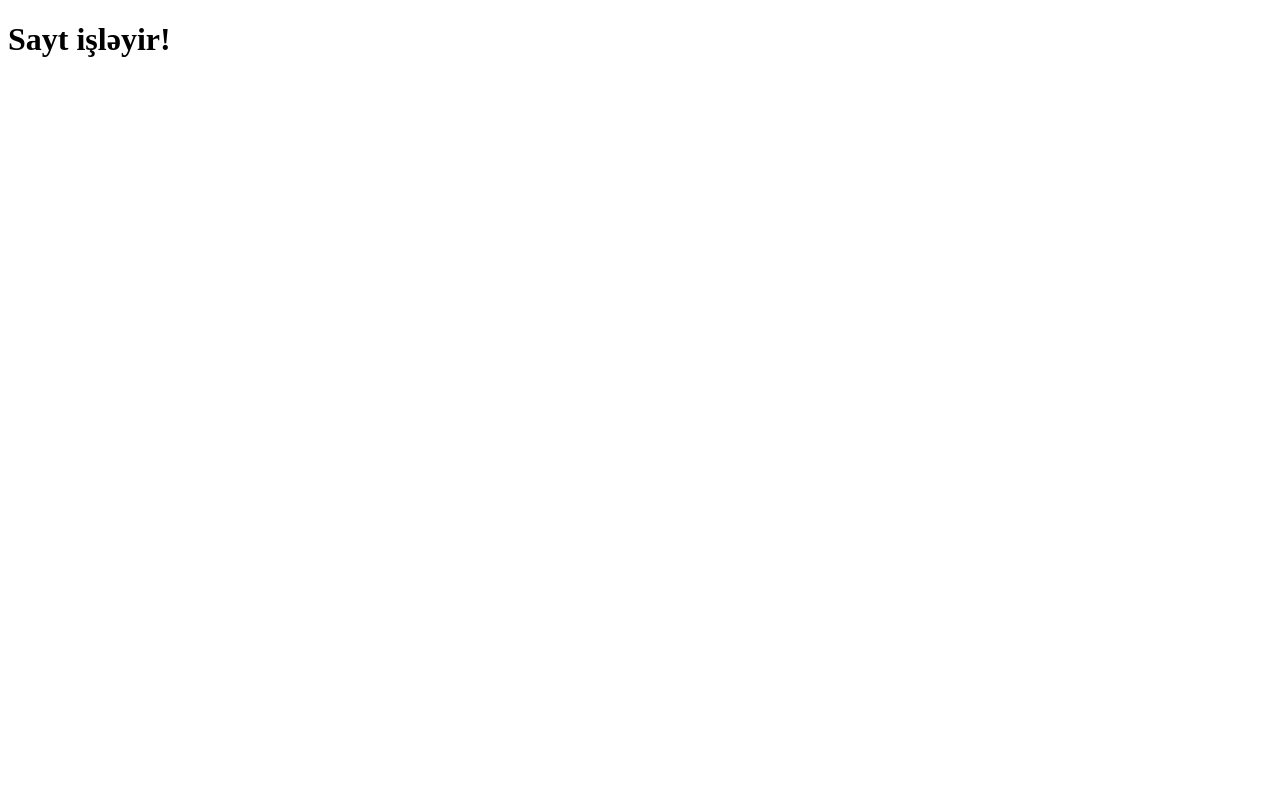
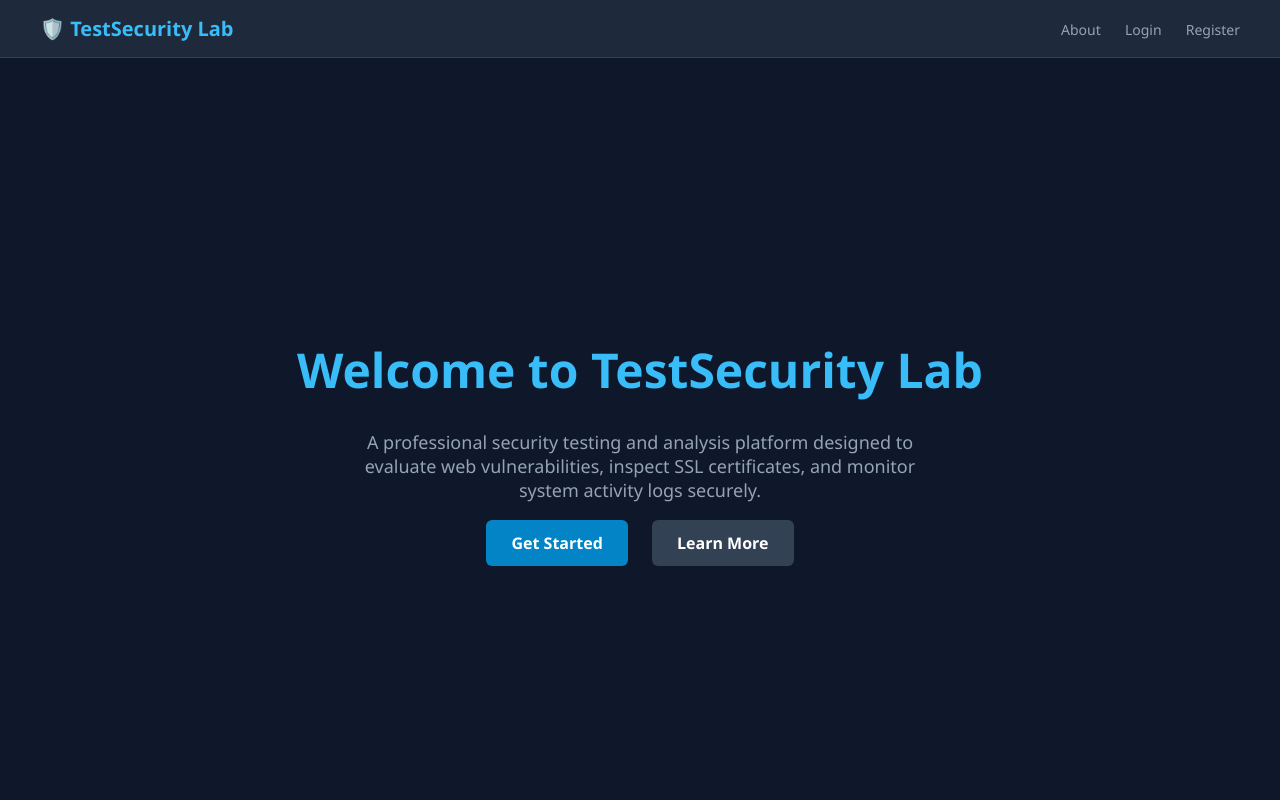
Before and after one commit to deathuser01020102/My-Flask-Site, a Flask app: page / in a window 1280 px wide. Before the commit the page is almost empty. Run offline with Flask 3, Linux system fonts and the light colour scheme.

Commit message:
index.html

```diff
--- a/templates/index.html
+++ b/templates/index.html
@@ -1,5 +1,39 @@
 <!DOCTYPE html>
-<html>
-<head><title>Test</title></head>
-<body><h1>Sayt işləyir!</h1></body>
+<html lang="en">
+<head>
+    <meta charset="UTF-8">
+    <title>Home - TestSecurity Lab</title>
+    <style>
+        body { font-family: 'Segoe UI', Tahoma, Geneva, Verdana, sans-serif; background-color: #0f172a; color: #f8fafc; margin: 0; display: flex; flex-direction: column; min-height: 100vh; }
+        .navbar { background-color: #1e293b; padding: 15px 40px; display: flex; justify-content: space-between; align-items: center; border-bottom: 1px solid #334155; }
+        .logo { font-size: 20px; font-weight: bold; color: #38bdf8; }
+        .nav-links a { color: #94a3b8; text-decoration: none; margin-left: 20px; font-size: 14px; }
+        .nav-links a:hover { color: #38bdf8; }
+        .hero { flex: 1; display: flex; flex-direction: column; justify-content: center; align-items: center; text-align: center; padding: 40px; }
+        h1 { font-size: 48px; color: #38bdf8; margin-bottom: 10px; }
+        p { color: #94a3b8; font-size: 18px; max-width: 600px; margin-bottom: 30px; }
+        .btn-group a { background: #0284c7; color: white; padding: 12px 25px; border-radius: 6px; text-decoration: none; font-weight: bold; margin: 0 10px; }
+        .btn-group a:hover { background: #0369a1; }
+        .btn-secondary { background: #334155 !important; }
+        .btn-secondary:hover { background: #475569 !important; }
+    </style>
+</head>
+<body>
+    <div class="navbar">
+        <div class="logo">🛡️ TestSecurity Lab</div>
+        <div class="nav-links">
+            <a href="/about">About</a>
+            <a href="/login">Login</a>
+            <a href="/register">Register</a>
+        </div>
+    </div>
+    <div class="hero">
+        <h1>Welcome to TestSecurity Lab</h1>
+        <p>A professional security testing and analysis platform designed to evaluate web vulnerabilities, inspect SSL certificates, and monitor system activity logs securely.</p>
+        <div class="btn-group">
+            <a href="/login">Get Started</a>
+            <a href="/about" class="btn-secondary">Learn More</a>
+        </div>
+    </div>
+</body>
 </html>
```
